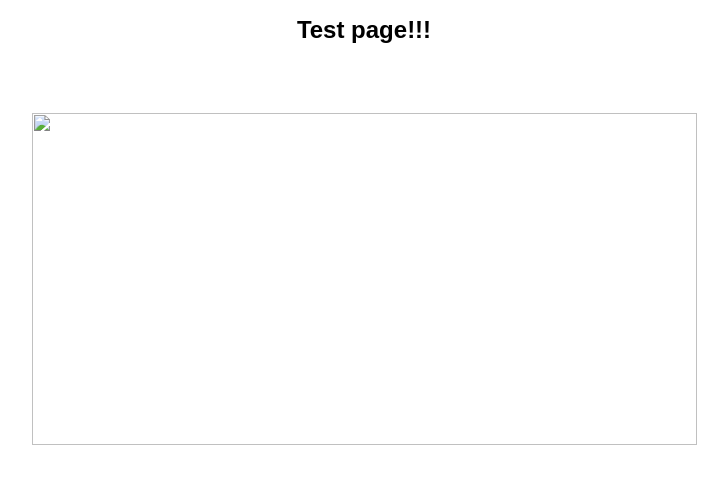
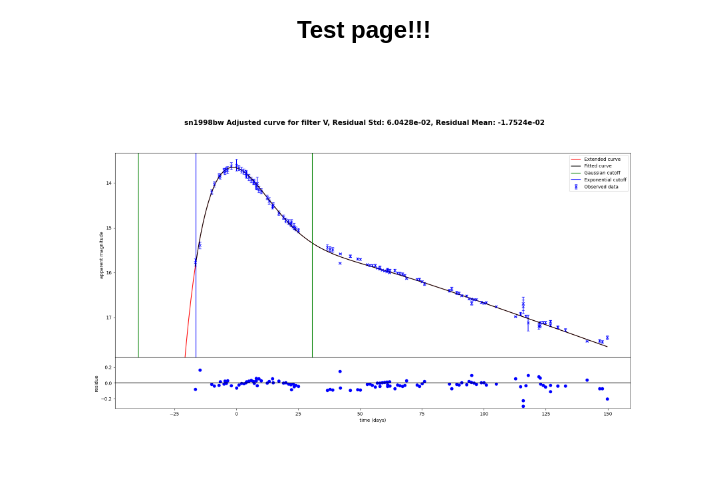
Before and after one commit to perseu/testpage, a plain HTML site: page index.html in a window 1280 px wide. Shown: the whole page, without its empty margins (276-1004 px from the left). Drawn offline with Linux system fonts and the light colour scheme; the site is published under a folder, as on GitHub Pages, so addresses that start at the root find nothing.

Commit message:
Update index.html

```diff
--- a/index.html
+++ b/index.html
@@ -23,7 +23,7 @@ Test page!!!</h1>
 <br/>
 
 </p>
-<p align="center"><img src="/images/sn1998bw_V.png" name="LightCurve" align="center" width="665" height="332" border="0"/>
+<p align="center"><img src="images/sn1998bw_V.png" name="LightCurve" align="center" width="665" height="332" border="0"/>
 <br/>
 <br/>
 
```
